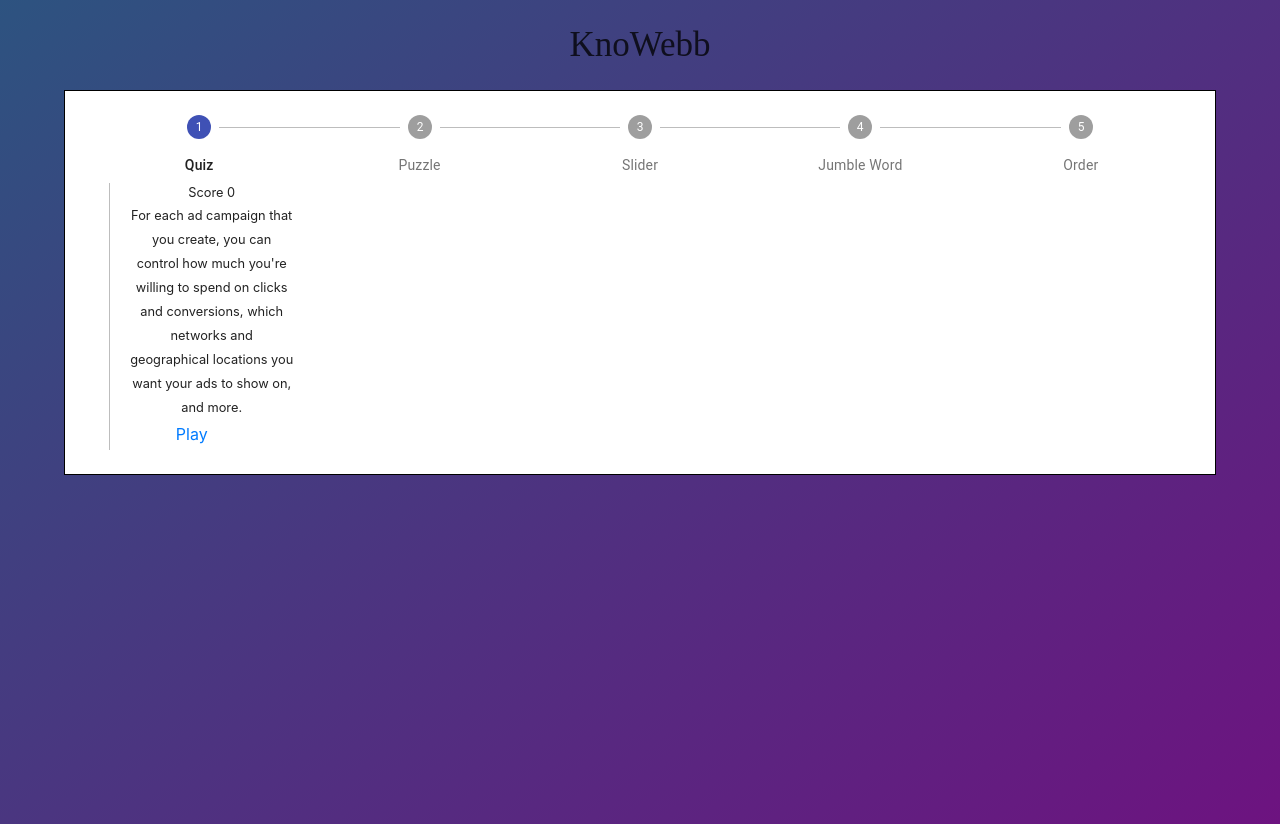
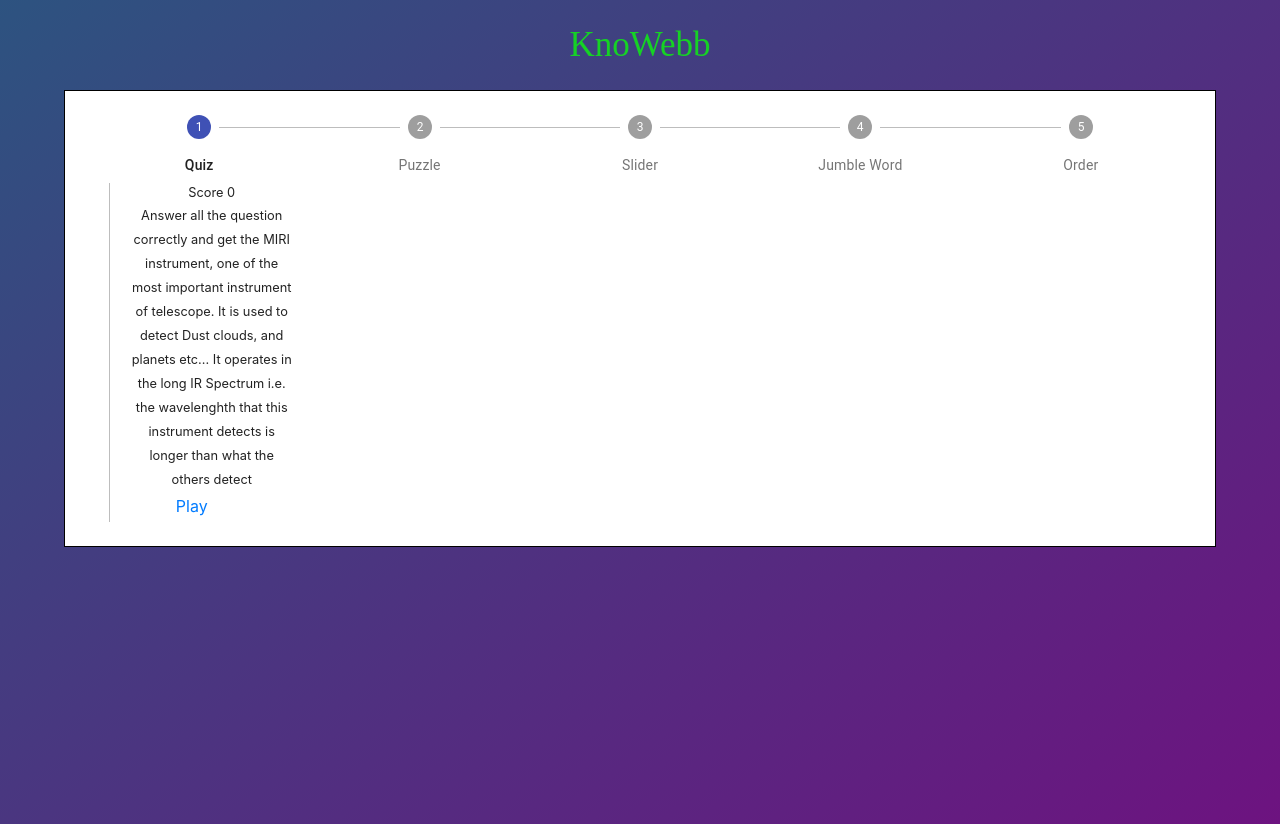
Before and after one commit to photon0205/KnoWebb, a React (Create React App) app: page / in a window 1280 px wide. Built offline with nearby package versions, Linux system fonts and the light colour scheme.

Commit message:
minor updates

```diff
--- a/src/pages/home/Home.jsx
+++ b/src/pages/home/Home.jsx
@@ -35,39 +35,33 @@
     const steps = [
         {
             label: 'Quiz',
-            description: `For each ad campaign that you create, you can control how much
-                    you're willing to spend on clicks and conversions, which networks
-                    and geographical locations you want your ads to show on, and more.`,
+            description: `Answer all the question correctly and get
+            the MIRI instrument, one of the most important instrument of telescope.
+            It is used to detect Dust clouds, and planets etc...
+             It operates in the long IR Spectrum i.e. the wavelenghth that
+             this instrument detects is longer than what the others detect`,
             path: "/quiz"
         },
         {
             label: 'Puzzle',
             description:
-                'An ad group contains one or more ads which target a shared set of keywords.',
+                'Align the blocks so that it forms the perfect image! To get the NIRISS instrument ',
+
             path: "/puzzle"
         },
         {
             label: 'Slider',
-            description: `Try out different ad text to see what brings in the most customers,
-                      and learn how to enhance your ads using features like ad extensions.
-                      If you run into any problems with your ads, find out how to tell if
-                      they're running and how to resolve approval issues.`,
+            description: `Stop the slider by the spacebar at the perfect moment when the image is the most clear to get the NIRCam instrument! `,
             path: "/slider"
         },
         {
             label: 'Jumble Word',
-            description: `Try out different ad text to see what brings in the most customers,
-                    and learn how to enhance your ads using features like ad extensions.
-                    If you run into any problems with your ads, find out how to tell if
-                    they're running and how to resolve approval issues.`,
+            description: `Rearrange the letters in the lowest amount of time to get the perfect NIRSpec instrument!`,
             path: "/jumbleword"
         },
         {
             label: 'Order',
-            description: `Try out different ad text to see what brings in the most customers,
-                      and learn how to enhance your ads using features like ad extensions.
-                      If you run into any problems with your ads, find out how to tell if
-                      they're running and how to resolve approval issues.`,
+            description: `Put the optical elements of the telescope in the correct order for the perfect FGS instrument!`,
             path: "/order"
         },
     ];
--- a/src/pages/home/home.css
+++ b/src/pages/home/home.css
@@ -20,6 +20,6 @@
 }
 
 .gamename{
-    color: rgba(0, 0, 0, 0.763);
+    color: rgba(9, 255, 9, 0.763);
     font-family: cursive;
 }
```
